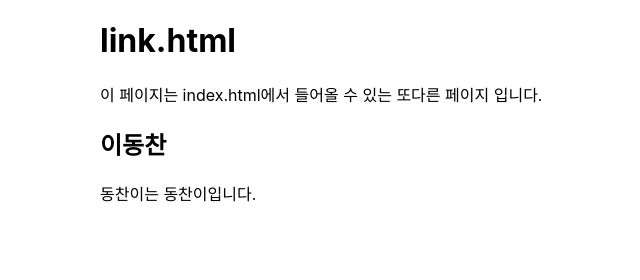
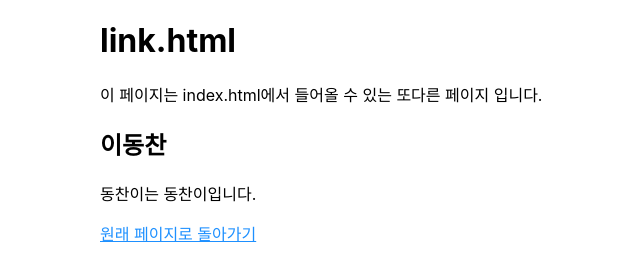
Before and after one commit to isb-CESCO/htmlcss-example, a plain HTML site: page link.html in a window 1280 px wide. Shown: the whole page, without its empty margins (156-796 px from the left). Drawn offline with Linux system fonts and the light colour scheme; a web font is replaced by a local one.

Commit message:
✨ 원래 페이지로 돌아가는 anchor 태그 추가

```diff
--- a/link.html
+++ b/link.html
@@ -11,5 +11,7 @@
     <p>이 페이지는 index.html에서 들어올 수 있는 또다른 페이지 입니다.</p>
     <h2>이동찬</h2>
     <p>동찬이는 동찬이입니다.</p>
+
+    <a href="index.html">원래 페이지로 돌아가기</a>
   </body>
 </html>
```
